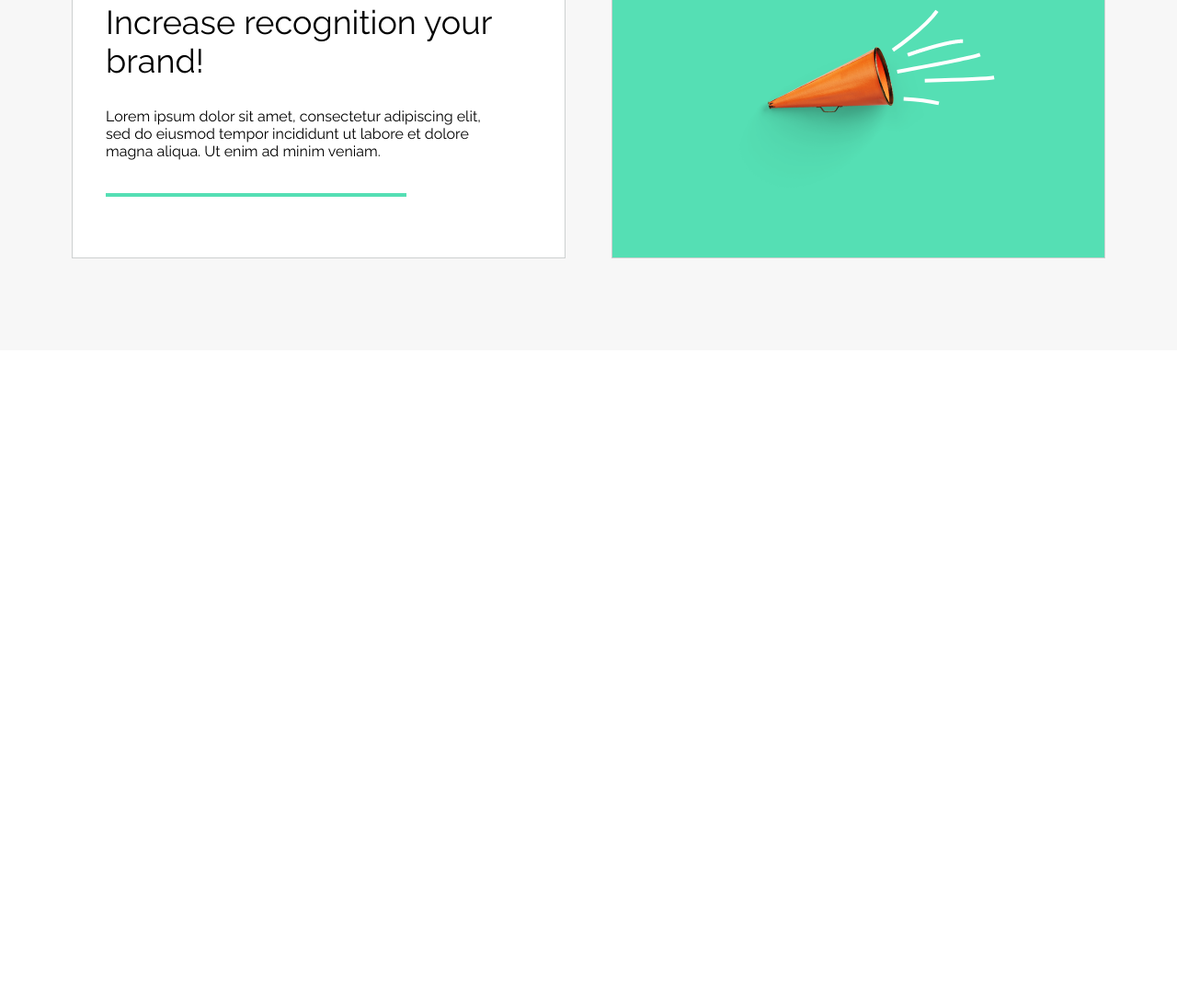
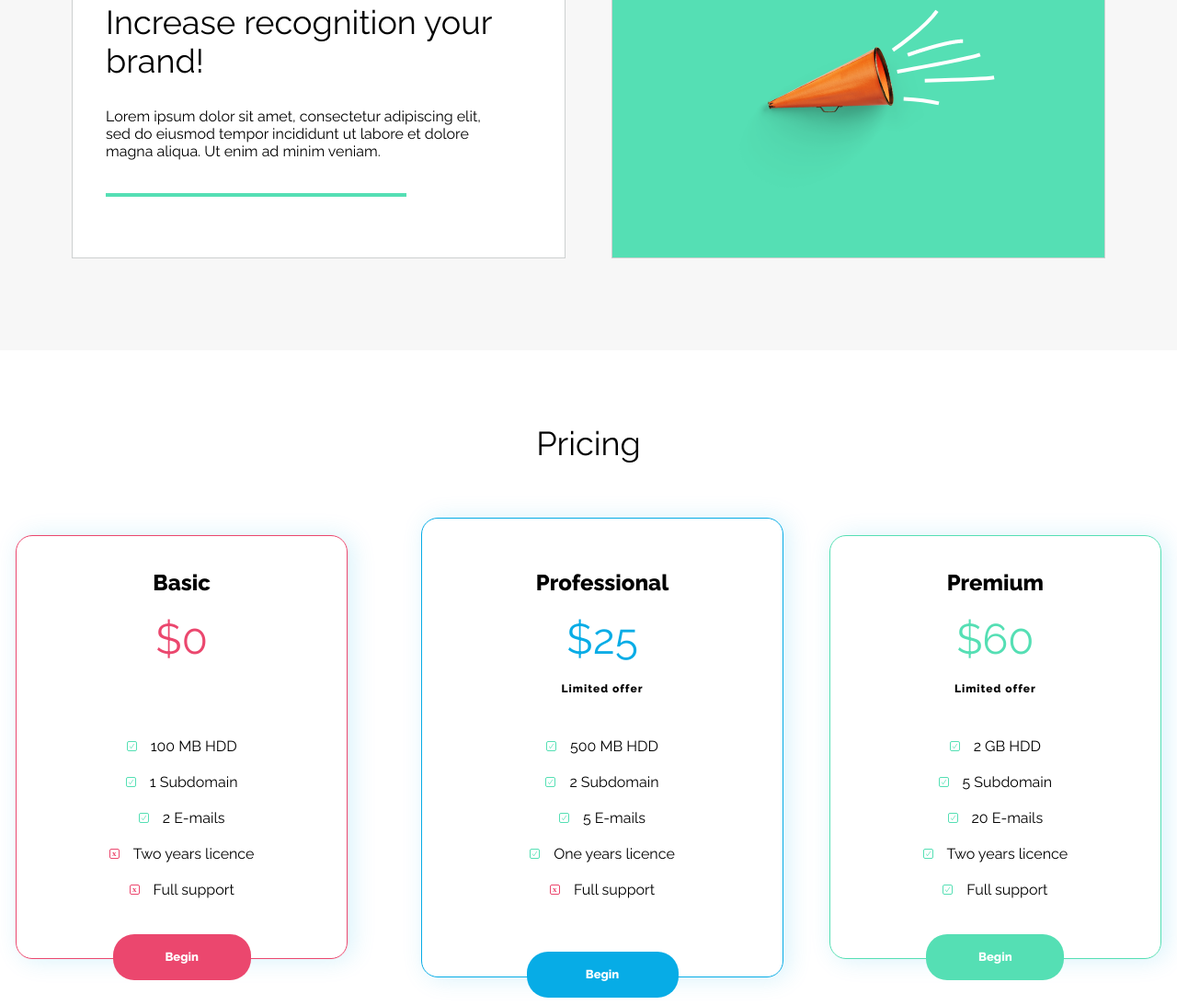
Before and after one commit to krzysztofrz/Best-Shop---landing-page, a plain HTML site: page index.html in a window 1280 px wide. Shown: the part 2532-3625 px from the top of the page at 92% size. Before the commit the page ends 2913 px from the top, so only its background shows below. Drawn offline with nearby package versions, Linux system fonts and the light colour scheme.

Commit message:
pricing section done

```diff
--- a/css/style.css
+++ b/css/style.css
@@ -15,6 +15,10 @@ body {
 .wrap {
     /*width: 1627px;*/
     margin: 0 auto;
+    display: flex;
+    flex-direction: column;
+
+    align-items: center;
 
 }
 
@@ -416,3 +420,152 @@ body {
     border: 1px solid #cdd0d0;
     background: white;
 }
+
+
+.pricing{
+    width: 1266px;
+    height: 616px;
+    font-family: 'Raleway', sans-serif;
+    /*background: #b1e8e8;*/
+    /*display: flex;*/
+    /*flex-direction: column;*/
+
+}
+
+.pricing-container{
+    display: flex;
+    flex-direction: column;
+}
+.pricing-title{
+    font-size: 36px;
+
+    margin: 80px 0 30px 0;
+    text-align: center;
+    font-family: 'Raleway', sans-serif;
+    font-weight: 400;
+
+}
+.pricing-options-container{
+    display: flex;
+    justify-content: center;
+    align-items: center;
+    gap: 30px
+}
+.pricing-options{
+    display: flex;
+    flex-direction: column;
+    justify-content: center;
+    align-items: center;
+    text-align: center;
+    list-style-type: none;
+    border-radius: 18px;
+    padding: 5px ;
+    margin: 30px 10px;
+    box-shadow: 5px 1px 27px rgba(7,172,230,.16);
+}
+.pricing-options1{
+    border: 1px solid #EB476E;
+    width: 372px;
+    height: 461px;
+}
+
+.pricing-options2{
+    border: 1px solid #07ACE6;
+    width: 405px;
+    height: 500px;
+}
+
+.pricing-options3{
+    border: 1px solid #55DFB4;
+    width: 372px;
+    height: 461px;
+}
+
+
+.pricing-box{
+
+}
+.box-header{
+
+}
+.box-title{
+    margin-top: 40px;
+    margin-bottom: 20px;
+}
+.box-price {
+    font-weight: 400;
+    font-size: 46px;
+    /*margin: 10px;*/
+}
+.box-price1{
+    color:#EB476E
+}
+.box-price2{
+color: #07ACE6
+}
+.box-price3{
+   color: #55DFB4
+}
+.box-offer{
+    height: 30px;
+    font-size: 12px;
+    font-weight: 700;
+    letter-spacing: 1px;
+    margin-top: 20px;
+    margin-bottom: 30px;
+}
+.box-elements{
+
+}
+.box-element{
+    margin: 20px 0;
+    list-style-type: none;
+}
+
+.box-element:before {
+    background-image: url("../images/ckechmark-1.svg");
+    content: "";
+    display: inline-block;
+    width: 11px;
+    height: 11px;
+    margin-right: 15px;
+    background-repeat: no-repeat;
+}
+.box-element-not:before{
+    background-image: url("../images/close.svg");
+}
+.pricing-btn{
+    display: flex;
+    flex-direction: column;
+    font-size: 13px;
+    font-weight: 700;
+
+}
+
+.pricing-button{
+    width: 150px;
+    height: 50px;
+    border-radius: 23px;
+    background: yellowgreen;
+    text-decoration: none;
+    display: flex;
+    justify-content: center;
+    align-items: center;
+    color: white;
+    position: relative;
+
+}
+.pricing-btn1{
+background: #EB476E;
+    bottom: -19px;
+
+}
+.pricing-btn2{
+background: #07ACE6;
+    width: 165px;
+    bottom: -38px;
+}
+.pricing-btn3{
+background: #55DFB4;
+    bottom: -19px;
+}
--- a/index.html
+++ b/index.html
@@ -117,6 +117,88 @@
         </div>
     </main>
 
+    <div class="pricing">
+        <div class="pricing-container">
+            <h2 class="pricing-title">Pricing</h2>
+
+            <div class="pricing-options-container">
+                <div class="pricing-options pricing-options1">
+                    <div class="pricing-box">
+                        <div class="box-header">
+                            <h2 class="box-title">Basic</h2>
+                            <h3 class="box-price box-price1">$0</h3>
+                            <p class="box-offer"></p>
+                        </div>
+                        <ul class="box-elements">
+                            <li class="box-element">100 MB HDD</li>
+                            <li class="box-element">1 Subdomain</li>
+                            <li class="box-element">2 E-mails</li>
+                            <li class="box-element box-element-not">Two years licence</li>
+                            <li class="box-element box-element-not">Full support</li>
+                        </ul>
+
+                    </div>
+                    <div class="pricing-btn">
+                        <a href="/" class="pricing-button pricing-btn1 ">Begin</a>
+                    </div>
+                </div>
+                <div class="pricing-btn">
+
+                </div>
+
+
+
+
+
+
+            <div class="pricing-options pricing-options2">
+                <div class="pricing-box">
+                    <div class="box-header">
+                        <h2 class="box-title">Professional</h2>
+                        <h3 class="box-price box-price2">$25</h3>
+                        <p class="box-offer">Limited offer</p>
+                    </div>
+                    <ul class="box-elements">
+                        <li class="box-element">500 MB HDD</li>
+                        <li class="box-element">2 Subdomain</li>
+                        <li class="box-element">5 E-mails</li>
+                        <li class="box-element">One years licence</li>
+                        <li class="box-element box-element-not">Full support</li>
+                    </ul>
+
+                </div>
+                <div class="pricing-btn">
+                    <a href="/" class="pricing-button pricing-btn2 ">Begin</a>
+                </div>
+            </div>
+
+
+
+            <div class="pricing-options pricing-options3">
+                <div class="pricing-box">
+                    <div class="box-header">
+                        <h2 class="box-title">Premium</h2>
+                        <h3 class="box-price box-price3">$60</h3>
+                        <p class="box-offer">Limited offer</p>
+                    </div>
+                    <ul class="box-elements">
+                        <li class="box-element">2 GB HDD</li>
+                        <li class="box-element">5 Subdomain</li>
+                        <li class="box-element">20 E-mails</li>
+                        <li class="box-element">Two years licence</li>
+                        <li class="box-element">Full support</li>
+                    </ul>
+
+                </div>
+                <div class="pricing-btn">
+                    <a href="/" class="pricing-button pricing-btn3 ">Begin</a>
+                </div>
+            </div>
+
+            </div>
+        </div>
+    </div>
+
 </div>
 
 
```
Also changed, not shown: images/Twitter.svg (added), images/checkmark-1.svg (added), images/checkmark.svg (added), images/ckechmark-1.svg (added), images/close.svg (added), images/facebook.svg (added), images/mail Icon.svg (added), 2 other files.
